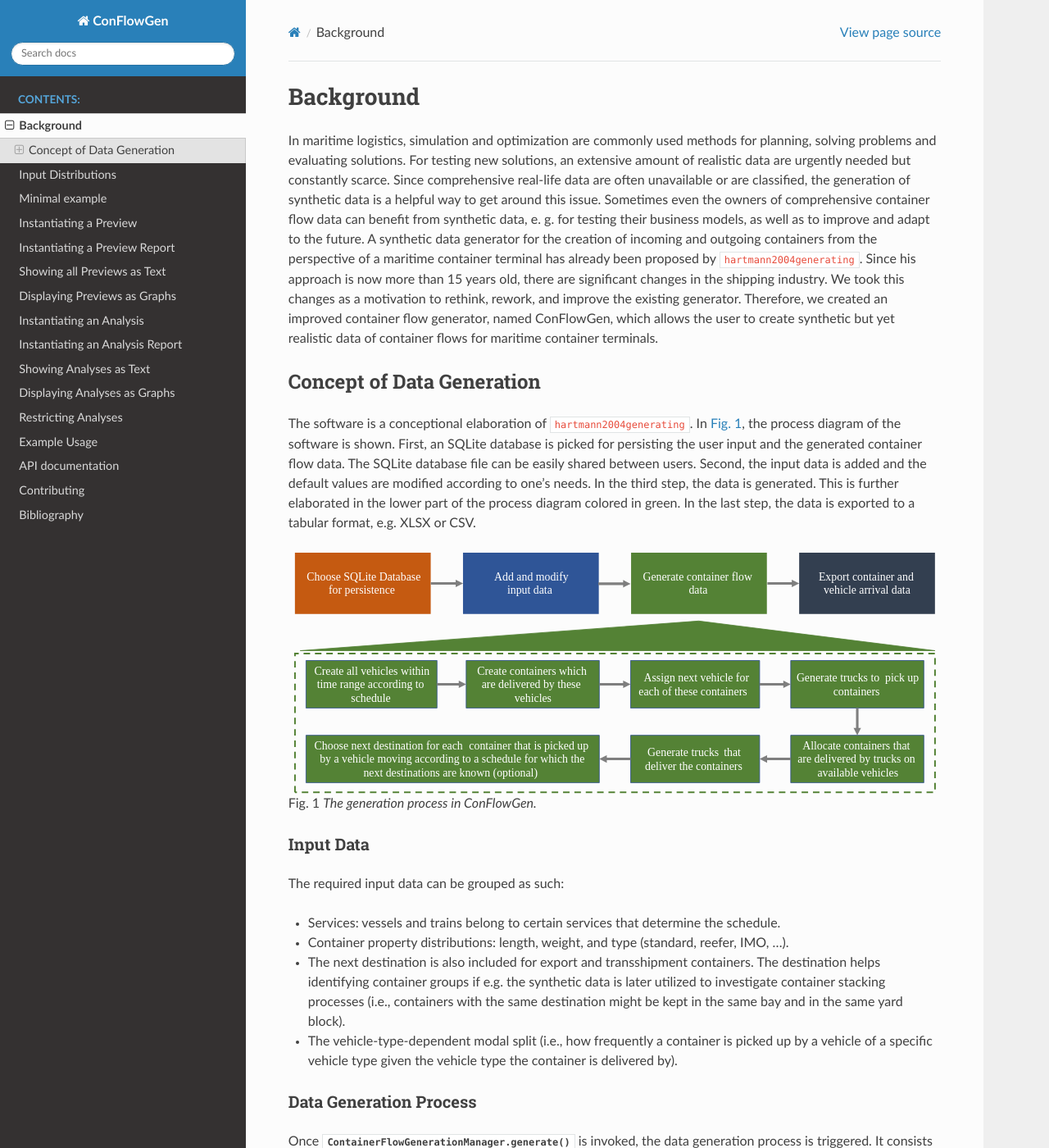
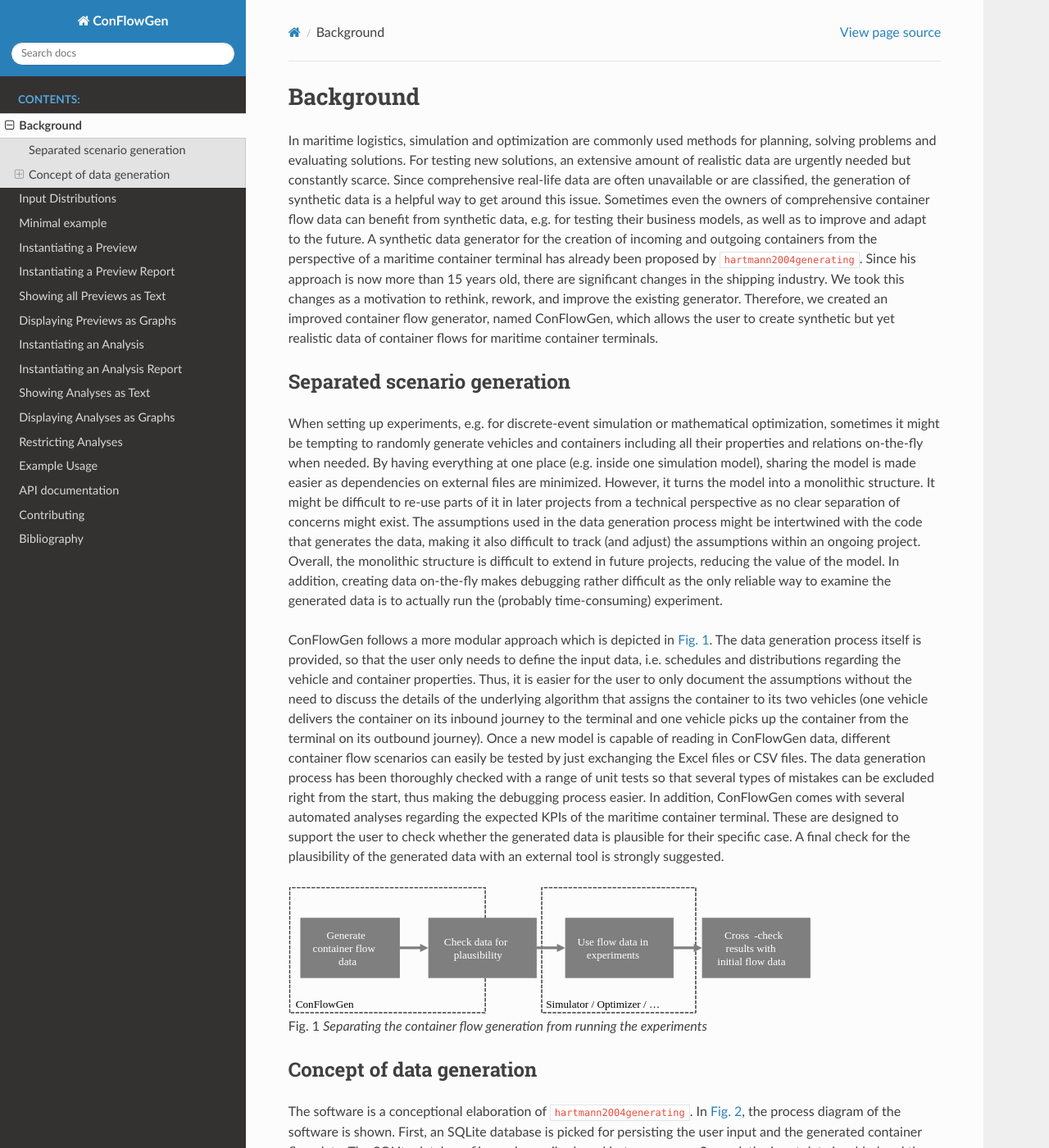
Before and after one commit to 1kastner/conflowgen, a Sphinx documentation site: the page built from docs/background.rst, in a window 1280 px wide and 1400 px high. Shown: the whole window at 82% size. Built offline with Sphinx 7.4.7 and the Read the Docs theme 2.0.0, drawn with Linux system fonts in a browser that asks for light colours; cross-references to code outside the pages are shown as plain code.

Commit message:
Explain why ConFlowGen should be used instead of creating data on-the-fly (#99)

```diff
--- a/docs/background.rst
+++ b/docs/background.rst
@@ -6,17 +6,60 @@ evaluating solutions.
 For testing new solutions, an extensive amount of realistic data are urgently needed but constantly scarce.
 Since comprehensive real-life data are often unavailable or are classified, the generation of synthetic data is a
 helpful way to get around this issue.
-Sometimes even the owners of comprehensive container flow data can benefit from
-synthetic data, e. g. for testing their business models, as well as to improve and adapt to the future.
+Sometimes even the owners of comprehensive container flow data can benefit from synthetic data,
+e.g. for testing their business models, as well as to improve and adapt to the future.
 A synthetic data generator for the creation of incoming and outgoing containers from the perspective of a maritime
-container terminal has already been proposed by :cite:t:`hartmann2004generating`.
+container terminal has already been proposed by
+:cite:t:`hartmann2004generating`.
 Since his approach is now more than 15 years old, there are significant changes in the shipping industry.
 We took this changes as a motivation to rethink, rework, and improve the existing generator.
 Therefore, we created an improved container flow generator, named ConFlowGen, which allows the user to create synthetic
 but yet realistic data of container flows for maritime container terminals.
 
 
-Concept of Data Generation
+Separated scenario generation
+=============================
+
+When setting up experiments, e.g. for discrete-event simulation or mathematical optimization, sometimes it might be
+tempting to randomly generate vehicles and containers including all their properties and relations on-the-fly when
+needed.
+By having everything at one place (e.g. inside one simulation model), sharing the model is made easier as dependencies
+on external files are minimized.
+However, it turns the model into a monolithic structure.
+It might be difficult to re-use parts of it in later projects from a technical perspective as no clear separation of
+concerns might exist.
+The assumptions used in the data generation process might be intertwined with the code that generates the data, making
+it also difficult to track (and adjust) the assumptions within an ongoing project.
+Overall, the monolithic structure is difficult to extend in future projects, reducing the value of the model.
+In addition, creating data on-the-fly makes debugging rather difficult as the only reliable way to examine the generated
+data is to actually run the (probably time-consuming) experiment.
+
+ConFlowGen follows a more modular approach which is depicted in
+:numref:`separated-traffic-demand-scenario-process`.
+The data generation process itself is provided, so that the user only needs to define the input data,
+i.e. schedules and distributions regarding the vehicle and container properties.
+Thus, it is easier for the user to only document the assumptions without the need to discuss the details of the
+underlying algorithm that assigns the container to its two vehicles
+(one vehicle delivers the container on its inbound journey to the terminal and
+one vehicle picks up the container from the terminal on its outbound journey).
+Once a new model is capable of reading in ConFlowGen data, different container flow scenarios can easily be tested by
+just exchanging the Excel files or CSV files.
+The data generation process has been thoroughly checked with a range of unit tests so that several types of mistakes can
+be excluded right from the start, thus making the debugging process easier.
+In addition, ConFlowGen comes with several automated analyses regarding the expected KPIs of the maritime container
+terminal.
+These are designed to support the user to check whether the generated data is plausible for their specific case.
+A final check for the plausibility of the generated data with an external tool is strongly suggested.
+
+
+.. figure:: images/separate_traffic_demand_scenarios_from_simulation.svg
+   :name: separated-traffic-demand-scenario-process
+   :width: 80%
+
+   Separating the container flow generation from running the experiments
+
+
+Concept of data generation
 ==========================
 
 The software is a conceptional elaboration of :cite:t:`hartmann2004generating`.
```
Also changed, not shown: docs/images/separate_traffic_demand_scenarios_from_simulation.svg (added), 1 other file.
